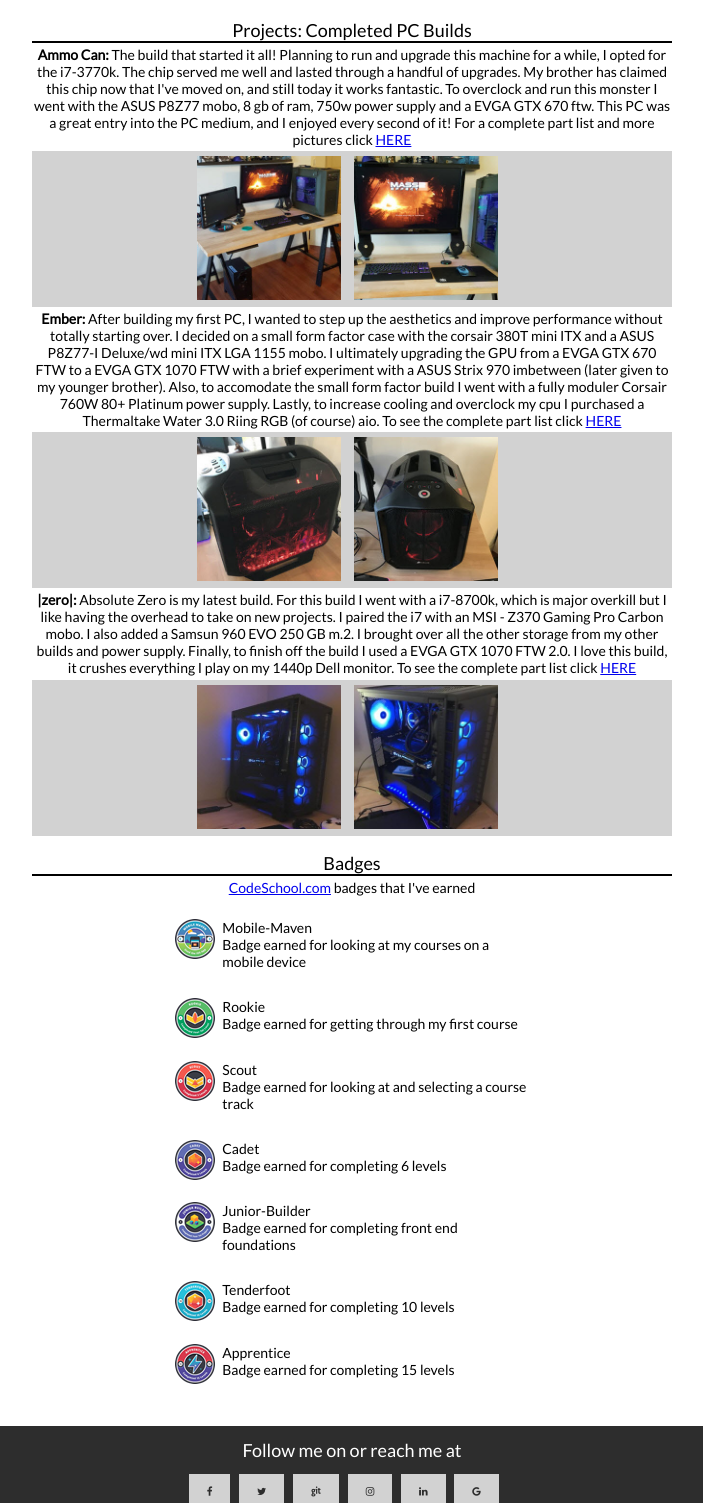
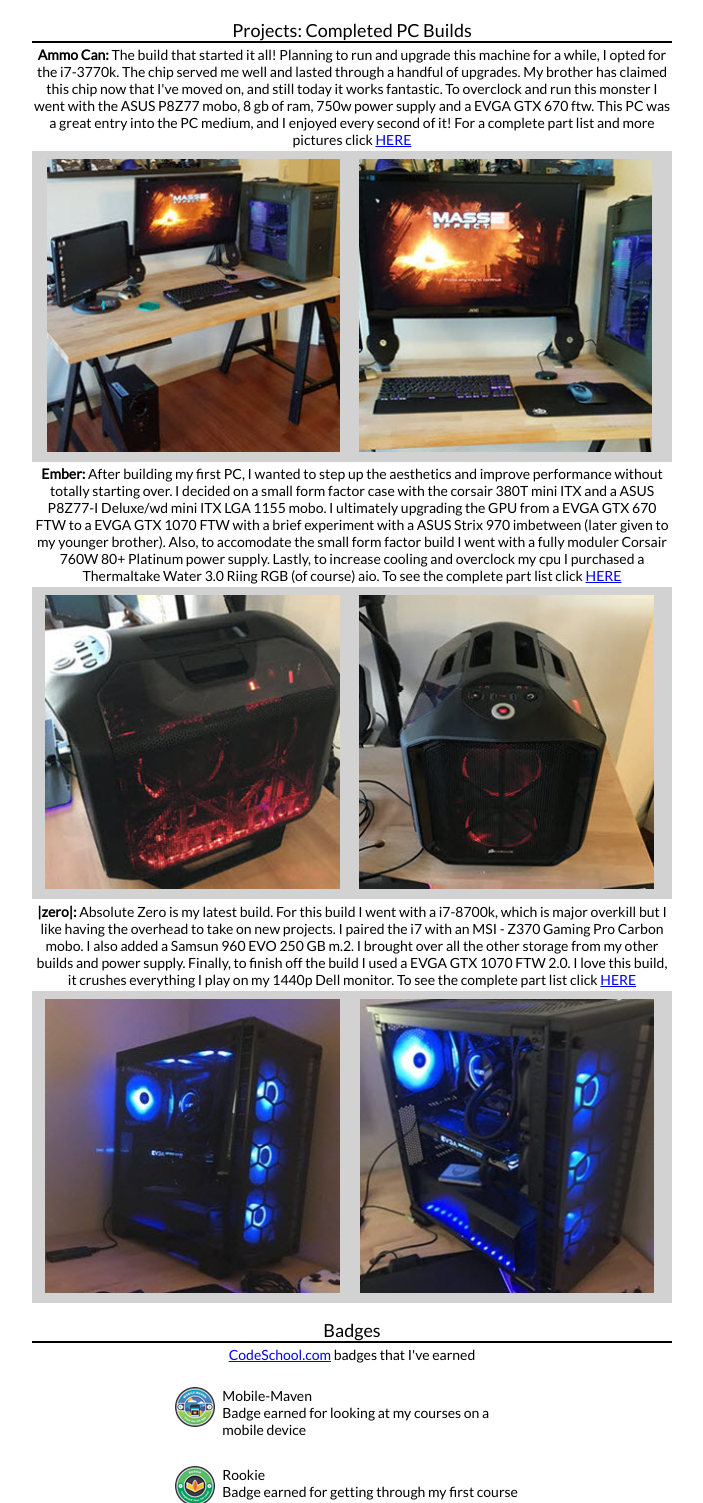
Before and after one commit to zstall/htmlpp2, a website: page src/index.html in a window 1280 px wide. Shown: the part 376-1879 px from the top of the page, without its empty margins (288-991 px from the left). Drawn offline with Linux system fonts and the light colour scheme.

Commit message:
Created table, made images look better!

```diff
--- a/src/index.html
+++ b/src/index.html
@@ -39,8 +39,16 @@
 				<div id="pcbuilds">
 					<ul>
 						<li>
+							<table id="img-table">
+								<tr>
+									<td id="img1">
 										<img src="images/projects/ammocan01.jpg" alt="image of my pc build ember">
+									</td>
+									<td id="img2">
 										<img src="images/projects/ammocan02.jpg" alt="image of my pc build ember">
+									</td>
+								</tr>
+							</table>
 						</li>
 					</ul>
 				</div>
@@ -50,8 +58,16 @@
 				<div id="pcbuilds">
 					<ul>
 						<li>
+							<table id="img-table">
+								<tr>
+									<td id="img1">
 										<img src="images/projects/ember01.jpg" alt="image of my pc build ember">
+									</td>
+									<td id="img2">
 										<img src="images/projects/ember02.jpg" alt="image of my pc build ember">
+									</td>
+								</tr>
+							</table>
 						</li>
 					</ul>
 				</div>
@@ -61,8 +77,16 @@
 				<div id="pcbuilds">
 					<ul>
 						<li>
+							<table id="img-table">
+								<tr>
+									<td id="img1">
 										<img src="images/projects/absolutezero01.jpg" alt="image of my pc build ember">
+									</td>
+									<td id="img2">
 										<img src="images/projects/absolutezero02.jpg" alt="image of my pc build ember">
+									</td>
+								</tr>
+							</table>
 						</li>
 					</ul>
 				</div>
--- a/src/main.css
+++ b/src/main.css
@@ -68,7 +68,7 @@
 }
 
 #pcbuilds {
-	width: 50%;
+	max-width: 100%;
 	display: table;
 	margin: 0 auto;
 }
@@ -77,10 +77,22 @@
 	list-style-type: none;
 }
 
+#img-table {
+
+}
+
+#img1 {
+	padding: 1px;
+}
+
+#img2 {
+	padding: 1px;
+}
+
 #pcbuilds li img {
 	padding: 5px 5px;
-	height: 45%;
-	width: 45%;
+	height: auto;
+	width: 95%;
 }
 
 #skillsul li {
```
Lines whose indentation alone changed are shown as unchanged.
